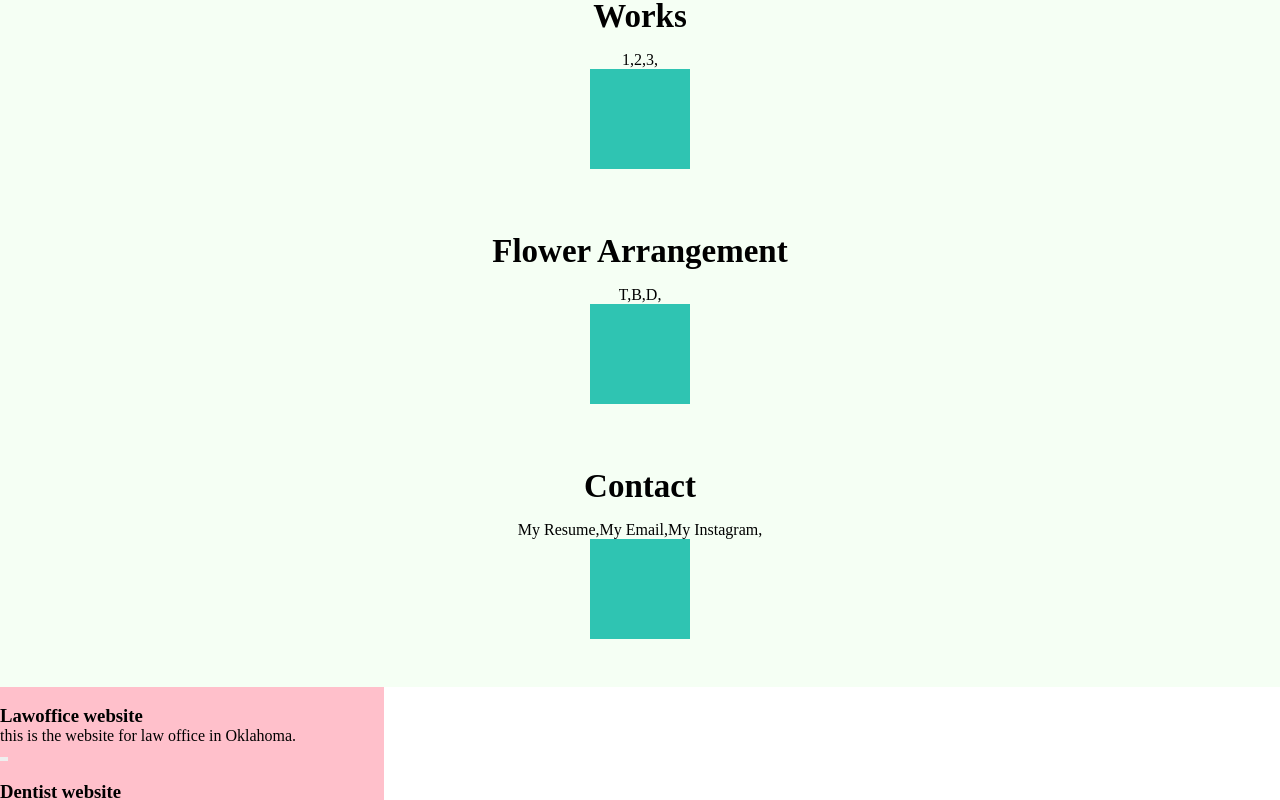
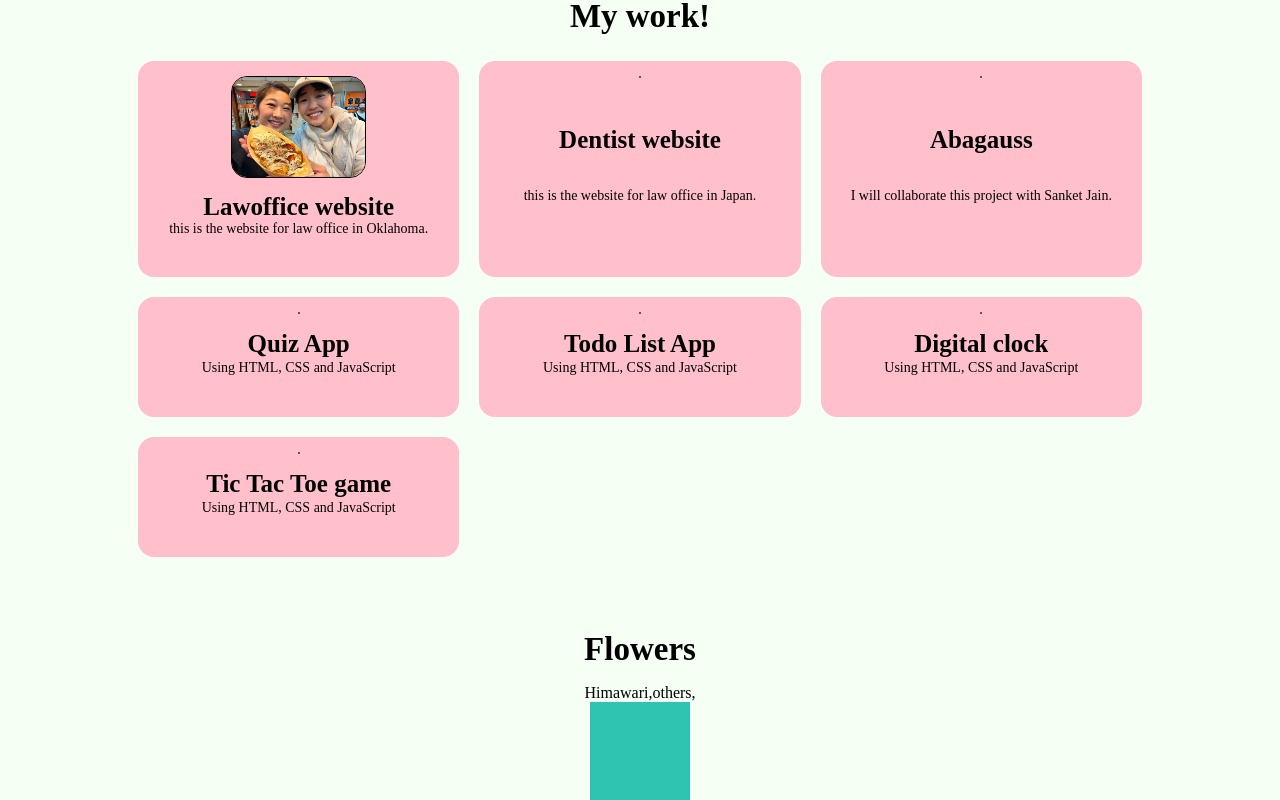
Before and after one commit to Chii1103/chisako_goza-, a React (Create React App) app: page / in a window 1280 px wide. Shown: the part 1040-1840 px from the top of the page. Built offline with nearby package versions, Linux system fonts and the light colour scheme; a web font is replaced by a local one.

Commit message:
Work containers

```diff
--- a/package.json
+++ b/package.json
@@ -8,7 +8,9 @@
     "@testing-library/user-event": "^13.5.0",
     "react": "^18.2.0",
     "react-dom": "^18.2.0",
+    "react-icons": "^5.0.1",
     "react-scripts": "5.0.1",
+    "sass": "^1.70.0",
     "web-vitals": "^2.1.4"
   },
   "scripts": {
--- a/src/App.js
+++ b/src/App.js
@@ -36,78 +36,18 @@ const sections = [
   },
 ]
 
-const worksArray = [
-  {
-    // workImg: Image from '/images/mainVisual',
-    workTitle: 'Lawoffice website',
-    workExplanation: 'this is the website for law office in Oklahoma.',
-    // gitHub:'',
-    //   demo:'',
-  },
-  {
-    // workImg: Image from '/images/mainVisual',
-    workTitle: 'Dentist website',
-    workExplanation: 'this is the website for law office in Japan.',
-    // gitHub:'',
-    //   demo:'',
-  },
-  {
-    // workImg: Image from '/images/mainVisual',
-    workTitle: 'Abagauss',
-    workExplanation: 'I will collaborate this project with Sanket Jain.',
-    // gitHub:'',
-    //   demo:'',
-  },
-  {
-    // workImg: Image from '/images/mainVisual',
-    workTitle: 'Quiz App',
-    workExplanation: 'Using HTML, CSS and JavaScript',
-    // gitHub:'',
-    //   demo:'',
-  },
-  {
-    // workImg: Image from '/images/mainVisual',
-    workTitle: 'Todo List App',
-    workExplanation: 'Using HTML, CSS and JavaScript',
-    // gitHub:'',
-    //   demo:'',
-  },
-  {
-    // workImg: Image from '/images/mainVisual',
-    workTitle: 'Digital clock',
-    workExplanation: 'Using HTML, CSS and JavaScript',
-    // gitHub:'',
-    //   demo:'',
-  },
-  {
-    // workImg: Image from '/images/mainVisual',
-    workTitle: 'Tic Tac Toe game',
-    workExplanation: 'Using HTML, CSS and JavaScript',
-    // gitHub:'',
-    //   demo:'',
-  }
-
-]
 
 const App = () => {
   return (
     <div className="App">
       <Header />
       <MainVisual />
-      {sections.map((section, s) =>
-        <Card key={s} title={section.title} body={section.body} />)}{/**Key is required here */}
-
-      {worksArray.map((work, idx) =>
-        <WorksContainer
-          key={idx}
-          workImg={work.workImg}
-          workTitle={work.workTitle}
-          workExplanation={work.workExplanation}
-          gitHub={work.gitHub}
-          demo={work.demo}
-        />
-      )}
-
+      {/* {sections.map((section, s) =>
+        <Card key={s} title={section.title} body={section.body} />)
+      } */}
+      <Card title={'About'} body={['Hello']}/>
+      <WorksContainer />
+      <Card title={'Flowers'} body={['Himawari', 'others']}/>
 
       <Footer />
     </div>
--- a/src/components/WorksContainer.js
+++ b/src/components/WorksContainer.js
@@ -1,17 +1,77 @@
+import { VscGithubInverted } from "react-icons/vsc";
+import { HiOutlineGlobeAlt } from "react-icons/hi";
 
-const WorksContainer = props => {
-  return (
-    <div className="workContainer-wrap">
-      <img className="work-img">{props.workImg}</img>
-      <h3 className="work-title">{props.workTitle}</h3>
-      <div className="work-explanation">{props.workExplanation}</div>
-      <div className="btn-wrap">
-        <button className="btn-github">{props.gitHub}</button>
-        <button className="btn-demo">{props.demo}</button>
-      </div>
+const worksArray = [
+  {
+    workImg: '/images/mainVisual.png',
+    workTitle: 'Lawoffice website',
+    workExplanation: 'this is the website for law office in Oklahoma.',
+    demo: null
+  },
+  {
+    // workImg: Image from '/images/mainVisual',
+    workTitle: 'Dentist website',
+    workExplanation: 'this is the website for law office in Japan.',
+    // gitHub:'',
+    //   demo:'',
+  },
+  {
+    // workImg: Image from '/images/mainVisual',
+    workTitle: 'Abagauss',
+    workExplanation: 'I will collaborate this project with Sanket Jain.',
+    // gitHub:'',
+    //   demo:'',
+  },
+  {
+    // workImg: Image from '/images/mainVisual',
+    workTitle: 'Quiz App',
+    workExplanation: 'Using HTML, CSS and JavaScript',
+    // gitHub:'',
+    //   demo:'',
+  },
+  {
+    // workImg: Image from '/images/mainVisual',
+    workTitle: 'Todo List App',
+    workExplanation: 'Using HTML, CSS and JavaScript',
+    // gitHub:'',
+    //   demo:'',
+  },
+  {
+    // workImg: Image from '/images/mainVisual',
+    workTitle: 'Digital clock',
+    workExplanation: 'Using HTML, CSS and JavaScript',
+    // gitHub:'',
+    //   demo:'',
+  },
+  {
+    // workImg: Image from '/images/mainVisual',
+    workTitle: 'Tic Tac Toe game',
+    workExplanation: 'Using HTML, CSS and JavaScript',
+    // gitHub:'',
+    //   demo:'',
+  }
 
+]
+
+const WorkCard = ({workImg, workTitle, workExplanation, gitHub, demo}) => (
+  <div className="workContainer-wrap">
+    <img className="workImage" src={workImg}/>
+    <h3 className="workTitle">{workTitle}</h3>
+    <div className="workExplanation">{workExplanation}</div>
+    <div className="workButtons">
+      {gitHub ? <span className="workButton"><VscGithubInverted /></span>: <></>}
+      {demo ? <span className="workButton"><HiOutlineGlobeAlt /></span> : <></>}
     </div>
-  )
+  </div>
+)
+
+const WorksContainer = () => {
+  return <div className='section-wrap'>
+    <h2 className="section-title">My work!</h2>
+    <div className="worksContainer">
+      {worksArray.map((work, idx) => <WorkCard key={idx} {...work}/>)}
+    </div>
+  </div>
 }
 
 export default WorksContainer
--- a/src/index.js
+++ b/src/index.js
@@ -1,6 +1,5 @@
 import React from 'react';
 import ReactDOM from 'react-dom/client';
-
 import App from './App';
 
 
--- a/src/styles/Main.scss
+++ b/src/styles/Main.scss
@@ -9,6 +9,8 @@
   overflow-x: hidden;
   --primary-color: #2FC4B2;
   --secondary-color: #F5FFF4;
+  --pink-color: pink;
+
 }
 
 .mainVisual-wrap {
@@ -101,3 +103,9 @@
   // padding-bottom: 2rem;
   padding: 0 4rem 2rem 4rem;
 }
+
+.section{
+  width: 100%;
+  display: flex;
+  padding: 20px 0;
+}
--- a/src/styles/WorksContainer.scss
+++ b/src/styles/WorksContainer.scss
@@ -1,6 +1,44 @@
-.workContainer-wrap{
-  width: 30%;
-  height: auto;
-  background-color: pink;
+.worksContainer{
+  width: 80%;
+  margin: auto;
+  display: grid;
+  grid-template-columns: 1fr 1fr 1fr;
 
+  .workContainer-wrap{
+    min-height: 120px;
+    margin: 10px;
+    border-radius: 1rem;
+
+    background-color: var(--pink-color);
+
+    display: flex;
+    flex-direction: column;
+    justify-content: space-between;
+    align-items: center;
+
+    .workImage{
+      margin: 15px;
+      max-width: 80%;
+      max-height: 100px;
+      border: 1px solid black;
+      border-radius: 1rem;
+    }
+
+    .workTitle{
+      font-size: 25px;
+    }
+
+    .workExplanation{
+      font-size: 14px;
+    }
+
+    .workButtons{
+      margin: 20px;
+      font-size: 25px;
+
+      .workButton{
+        margin: 0 15px;
+      }
+    }
+  }
 }
```
Also changed, not shown: 1 other file (tests, documents, lock files or other folders).
